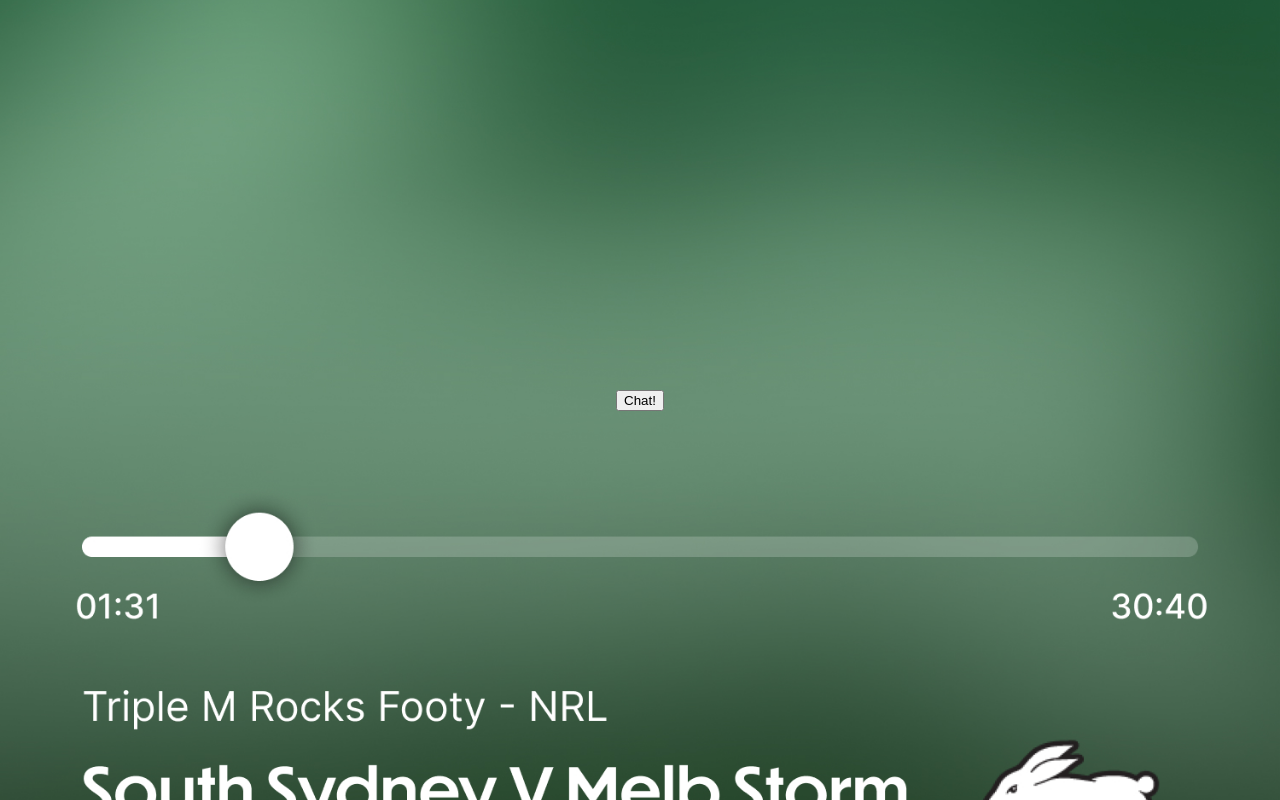
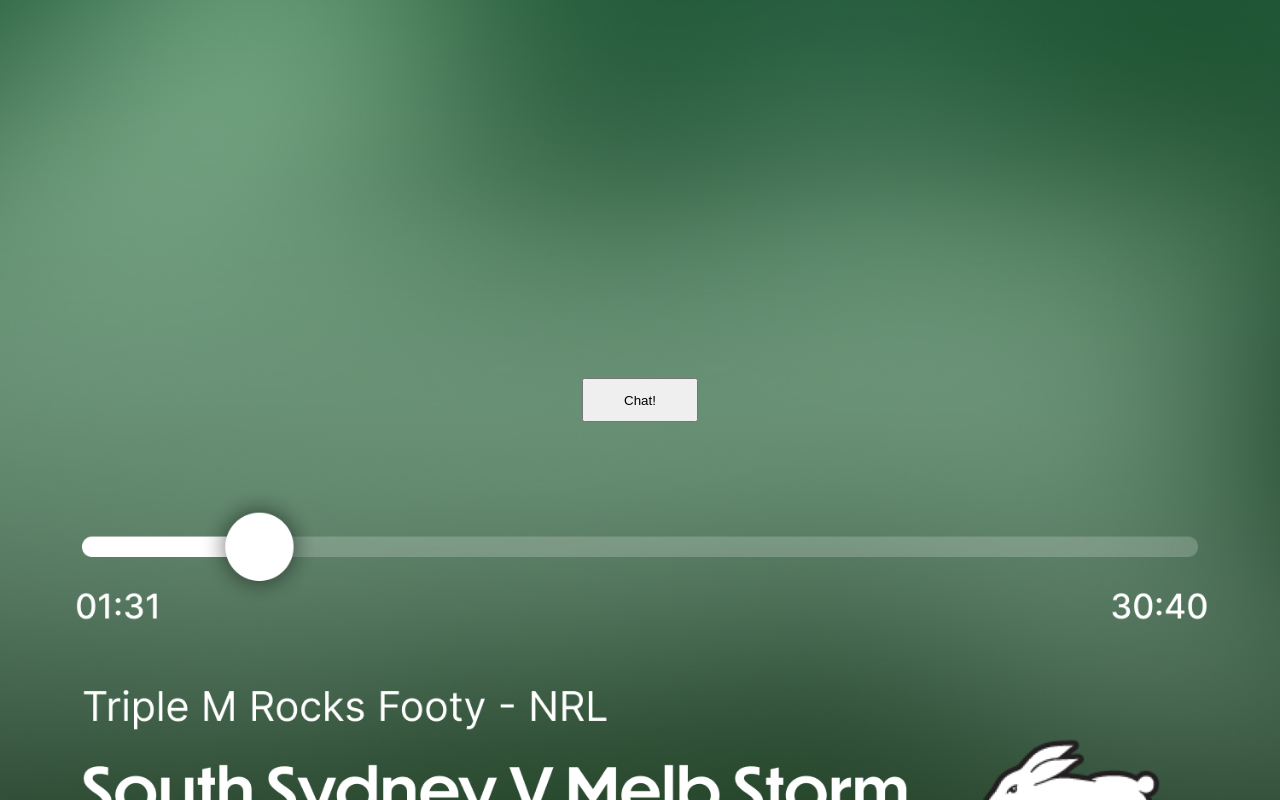
Before and after one commit to Stenners/interactive-sports-casting, a React (Create React App) app: page / in a window 1280 px wide. Built offline with nearby package versions, Linux system fonts and the light colour scheme.

Commit message:
Fixed css

```diff
--- a/public/index.html
+++ b/public/index.html
@@ -24,7 +24,7 @@
       work correctly both with client-side routing and a non-root public URL.
       Learn how to configure a non-root public URL by running `npm run build`.
     -->
-    <title>React App</title>
+    <title>LiSTNR - sport</title>
   </head>
   <body>
     <noscript>You need to enable JavaScript to run this app.</noscript>
--- a/src/components/appMock/index.js
+++ b/src/components/appMock/index.js
@@ -1,10 +1,10 @@
-import styles from './appMock.modules.css'
-import ChatButton from '../chatButton';
+import "./appMock.modules.css";
+import ChatButton from "../chatButton";
 
 function ListnrMock() {
   return (
     <div className="mock">
-       <ChatButton className="chatBtn" />
+      <ChatButton />
     </div>
   );
 }
--- /dev/null
+++ b/src/components/chatButton/chatBtn.modules.css
@@ -0,0 +1,3 @@
+.chatBtn {
+    padding: 0.8rem 2.5rem;
+}
--- a/src/components/chatButton/index.js
+++ b/src/components/chatButton/index.js
@@ -1,6 +1,8 @@
+import './chatBtn.modules.css'
+
 function ChatButton() {
   return (
-    <button>Chat!</button>
+    <button className="chatBtn">Chat!</button>
   );
 }
 
```
